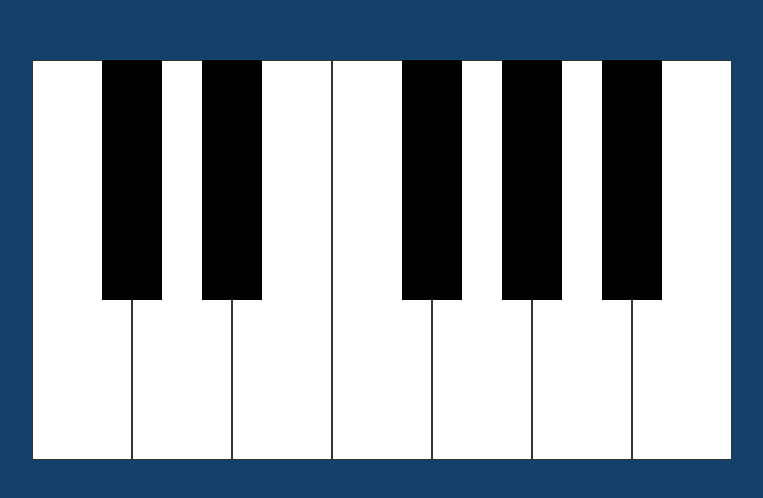
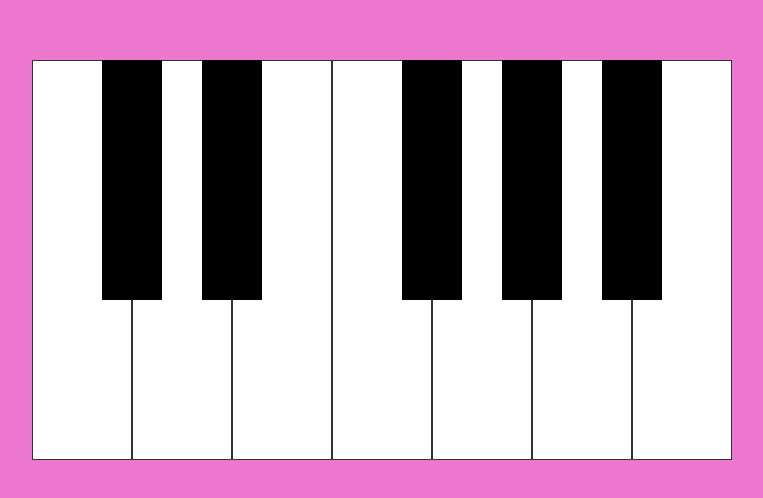
Before and after one commit to shawmn03/Piano, a plain HTML site: page index.html in a window 1280 px wide. Shown: the part 140-638 px from the top of the page, without its empty margins (258-1021 px from the left). Drawn offline with Linux system fonts and the light colour scheme.

Commit message:
Update styles.css

```diff
--- a/styles.css
+++ b/styles.css
@@ -7,7 +7,7 @@
 
 /* Style the body */
 body {
-  background-color: #143f6b;
+  background-color: #ed77ce;
   margin: 0;
   min-height: 100vh;
   display: flex;
```
